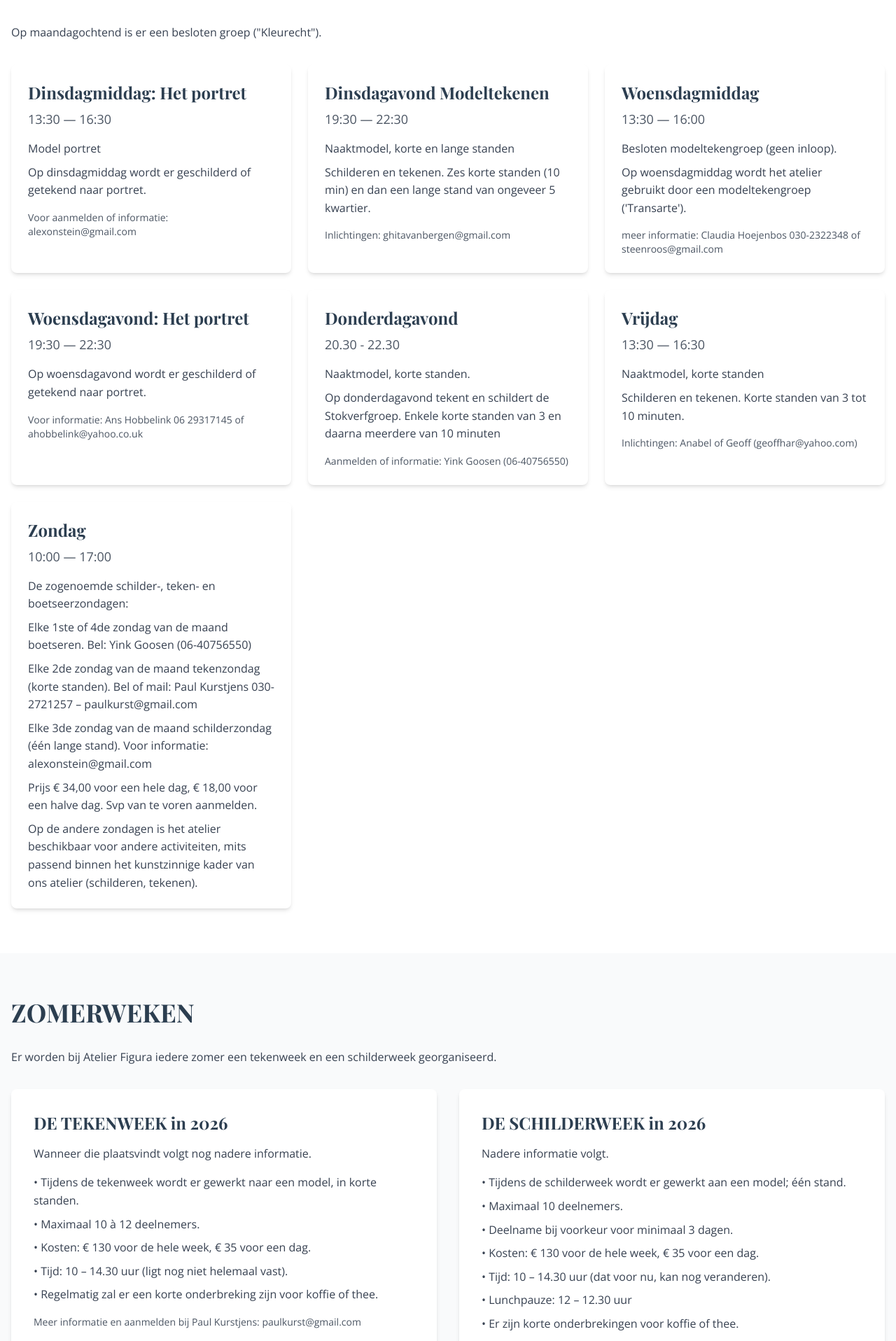
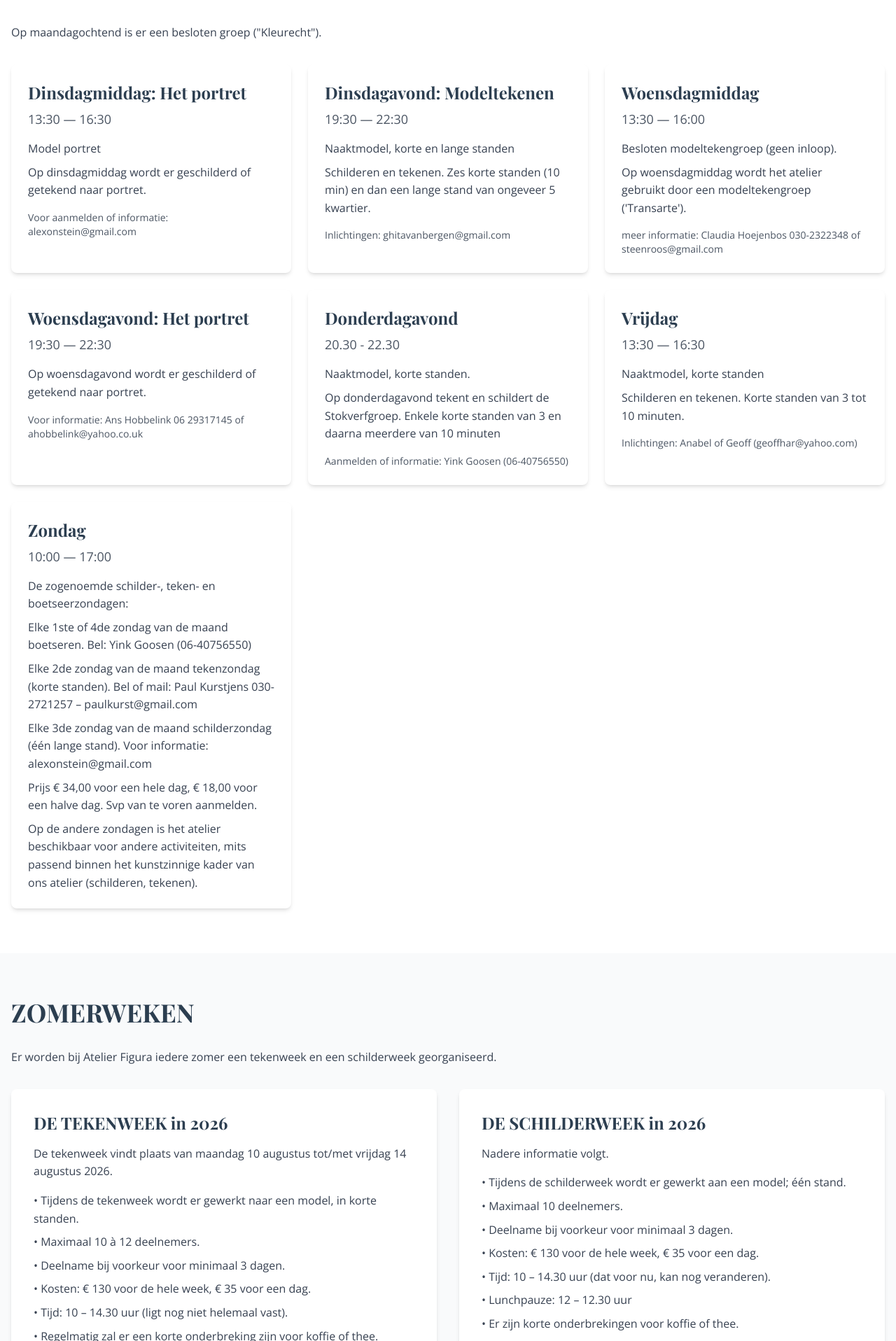
Before and after one commit to pamiro/atelier-figura, a React (Vite) app: page / in a window 1280 px wide. Shown: the part 1004-2920 px from the top of the page at 70% size. Built offline with nearby package versions, Linux system fonts and the light colour scheme.

Commit message:
small updates

```diff
--- a/src/components/Overview.jsx
+++ b/src/components/Overview.jsx
@@ -10,7 +10,7 @@ const Overview = () => {
             contact: 'Voor aanmelden of informatie: alexonstein@gmail.com'
         },
         {
-            title: 'Dinsdagavond Modeltekenen',
+            title: 'Dinsdagavond: Modeltekenen',
             time: '19:30 — 22:30',
             description: 'Naaktmodel, korte en lange standen\nSchilderen en tekenen. Zes korte standen (10 min) en dan een lange stand van ongeveer 5 kwartier.',
             contact: 'Inlichtingen: ghitavanbergen@gmail.com'
--- a/src/components/SummerWeeks.jsx
+++ b/src/components/SummerWeeks.jsx
@@ -19,16 +19,18 @@ const SummerWeeks = () => {
                             DE TEKENWEEK in 2026
                         </h3>
                         <p className="text-gray-700 mb-4">
-                            Wanneer die plaatsvindt volgt nog nadere informatie.
+                            De tekenweek vindt plaats van maandag 10 augustus tot/met vrijdag 14 augustus 2026.
                         </p>
                         <ul className="space-y-2 text-gray-700">
                             <li>• Tijdens de tekenweek wordt er gewerkt naar een model, in korte standen.</li>
                             <li>• Maximaal 10 à 12 deelnemers.</li>
+                            <li>• Deelname bij voorkeur voor minimaal 3 dagen.</li>
                             <li>• Kosten: € 130 voor de hele week, € 35 voor een dag.</li>
                             <li>• Tijd: 10 – 14.30 uur (ligt nog niet helemaal vast).</li>
                             <li>• Regelmatig zal er een korte onderbreking zijn voor koffie of thee.</li>
                         </ul>
                         <p className="mt-4 text-sm text-gray-600">
+
                             Meer informatie en aanmelden bij Paul Kurstjens: paulkurst@gmail.com
                         </p>
                     </div>
```
Also changed, not shown: 2 other files (tests, documents, lock files or other folders).
